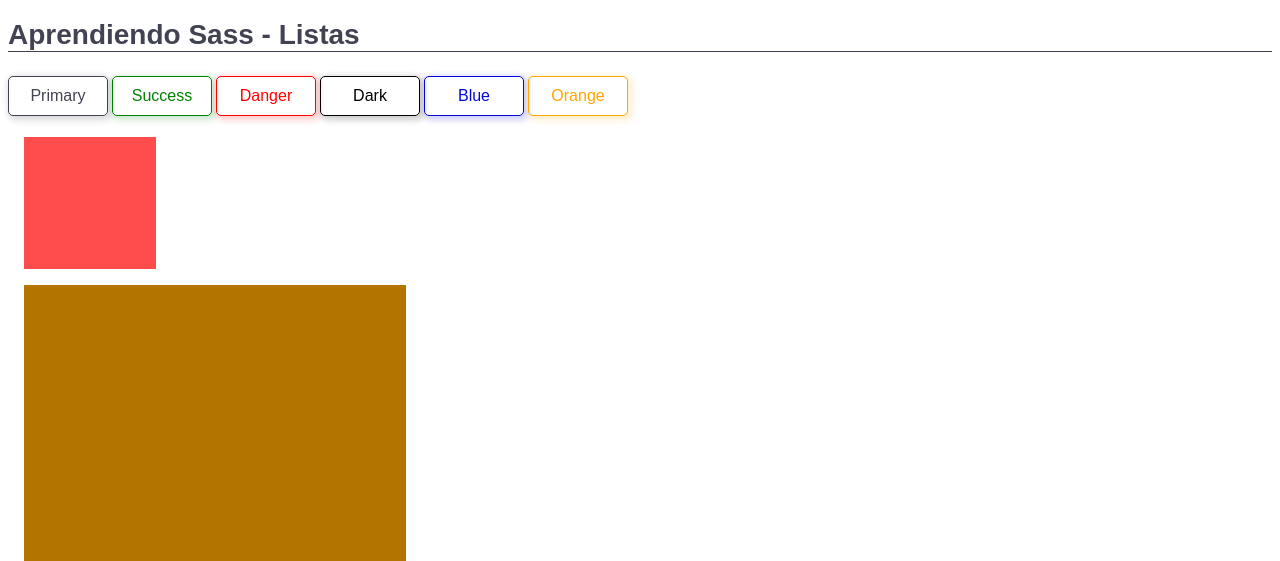
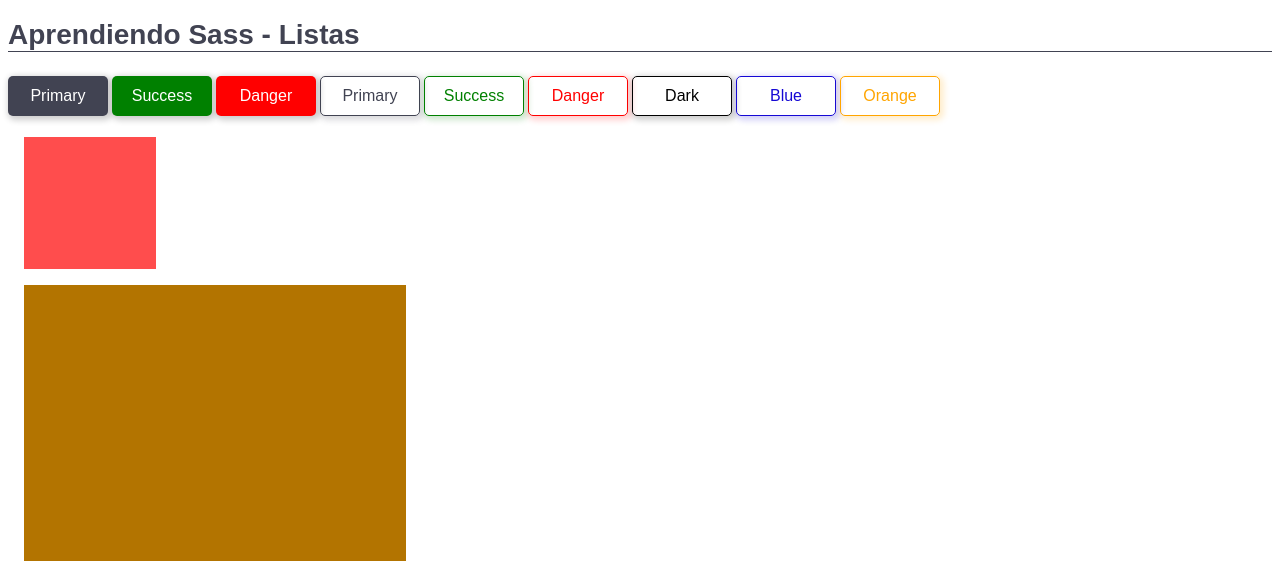
Before and after one commit to jcarlosj/Sass-YT-Designicode, a website: page index.html in a window 1280 px wide. Shown: the top 561 px of the page. Drawn offline with Linux system fonts and the light colour scheme; a web font is replaced by a local one.

Commit message:
[+] Sass: Maps (de colores), implementacion e iteracion @each

```diff
--- a/assets/scss/abstract/_variables.scss
+++ b/assets/scss/abstract/_variables.scss
@@ -2,6 +2,7 @@
 $primary: rgb(65, 67, 82);
 $secondary: rgb(104, 107, 131);
 $success: green;
+$light: rgb(248, 248, 195);
 $danger: red;
 $dark: black;
 $primary-opacity: rgba( $primary, 0.4 );
@@ -11,3 +12,15 @@ $brand: 'jcarlosj';
 
 // Listas
 $colors: 'primary' $primary, 'success' $success, 'danger' $danger, 'dark' $dark, 'blue' rgba( 2, 8, 212 ), 'orange' orange;
+
+// Maps (key, value)
+$pallete: (
+    'primary': $primary,
+    'secondary': $secondary,
+    'success': $success,
+    'danger': $danger,
+    'light': $light,
+    'dark': $dark,
+    'blue': rgb( 21, 8, 212 ),
+    'orange': orange
+);
--- a/assets/scss/components/_buttons.scss
+++ b/assets/scss/components/_buttons.scss
@@ -13,6 +13,8 @@
 
     &:hover {
         cursor: pointer;
+        background: map-get( $map: $pallete, $key: 'light' );
+        color: map-get( $map: $pallete, $key: 'dark' );
     }
 }
 
@@ -24,9 +26,9 @@
         @extend %btn;
     }
 
-    &primary {  background: $primary;   }
-    &success {  background: $success;    }
-    &danger {   background: $danger;    }
+    &primary {  background: map-get( $map: $pallete, $key: 'primary' );   }
+    &success {  background: map-get( $map: $pallete, $key: 'success' );    }
+    &danger {   background: map-get( $map: $pallete, $key: 'danger' );    }
 }
 
 // Creamos un mixin para refactorizar el .btn-outline
@@ -58,7 +60,13 @@
     min-width: 100px;
     transition: .5s all ease-in-out;
 
+    // Itera lista de colores
     @each $name, $color in $colors {
         @include button( $name, $color );
     }
+
+    // Itera map de paleta de colores
+    @each $name, $color in $pallete {
+        @include button( $name, $color );
+    }
 }
--- a/assets/scss/components/_cards.scss
+++ b/assets/scss/components/_cards.scss
@@ -4,7 +4,7 @@
         radius: 5px;
         width: 1px;
         style: solid;
-        color: $secondary;
+        color: map-get( $map: $pallete, $key: 'secondary' );
     }
     margin: .5rem 0;
     padding: 0;
--- a/index.html
+++ b/index.html
@@ -9,6 +9,9 @@
 </head>
 <body>
     <h1 class="jcarlosj-title-primary">Aprendiendo Sass - Listas</h1>
+    <button class="btn btn-primary">Primary</button>
+    <button class="btn btn-success">Success</button>
+    <button class="btn btn-danger">Danger</button>
     <button class="btn-outline btn-outline-primary">Primary</button>
     <button class="btn-outline btn-outline-success">Success</button>
     <button class="btn-outline btn-outline-danger">Danger</button>
```
Also changed, not shown: assets/css/main.css, 1 other file.
